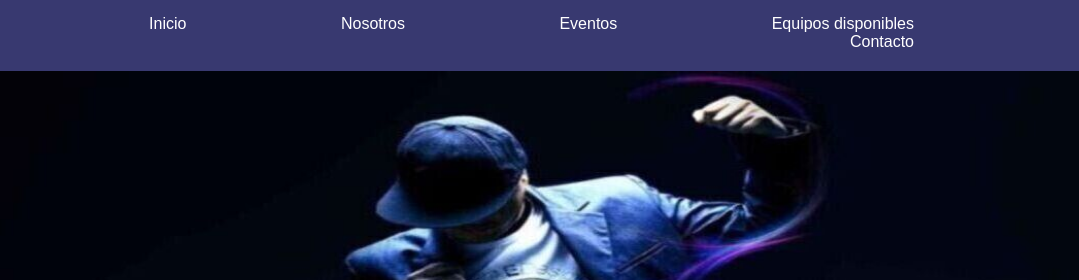
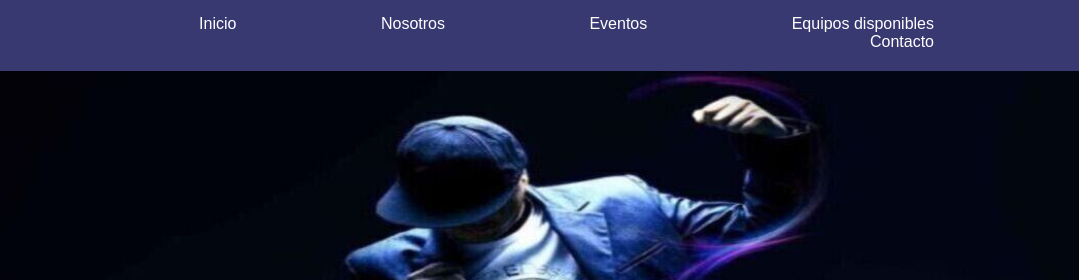
Before and after one commit to ferlucerooo/Proyecto-coder, a plain HTML site: page index.html in a window 1280 px wide. Shown: the top 280 px of the page, 201-1280 px from the left. Drawn offline with Linux system fonts and the light colour scheme.

Commit message:
preentrega

```diff
--- a/css/style.css
+++ b/css/style.css
@@ -36,13 +36,13 @@ html{
 }
 ul li{
     display: inline-block;
-    padding-right: 150px;
+    padding-right: 120px;
 
 }
 .nav__a{
     text-decoration: none;
     color:white;
-
+    padding: 10px;
 }
 .nav__a:hover{
     color: white;
```
